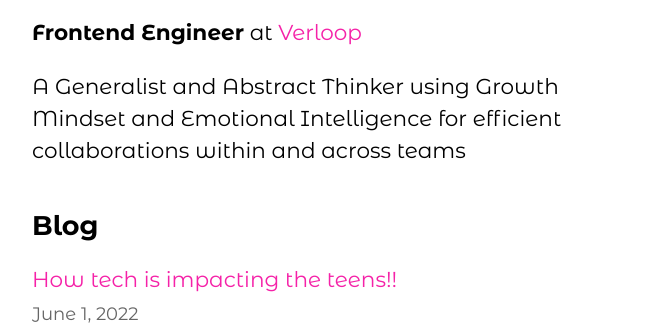
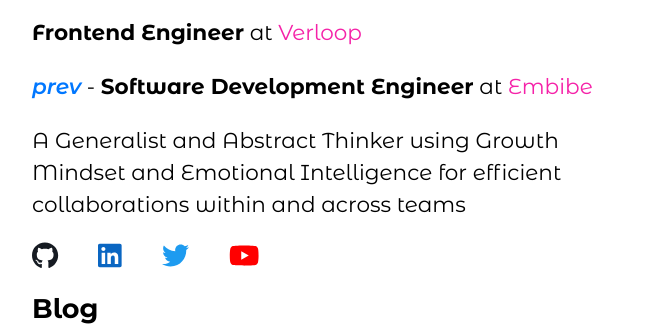
Before and after one commit to barbosa-07/my-portfolio, a Next.js app: page / in a window 1280 px wide. Shown: the part 294-620 px from the top of the page, without its empty margins (302-952 px from the left). Built offline with nearby package versions, Linux system fonts and the light colour scheme.

Commit message:
feat: social

```diff
--- a/package.json
+++ b/package.json
@@ -6,6 +6,11 @@
     "start": "next start"
   },
   "dependencies": {
+    "@fortawesome/fontawesome-svg-core": "^6.1.2",
+    "@fortawesome/free-brands-svg-icons": "^6.1.2",
+    "@fortawesome/free-regular-svg-icons": "^6.1.2",
+    "@fortawesome/free-solid-svg-icons": "^6.1.2",
+    "@fortawesome/react-fontawesome": "^0.2.0",
     "date-fns": "^2.29.2",
     "gray-matter": "^4.0.3",
     "next": "latest",
--- a/pages/_app.js
+++ b/pages/_app.js
@@ -1,4 +1,7 @@
 import "../styles/global.css";
+import "@fortawesome/fontawesome-svg-core/styles.css"; // import Font Awesome CSS
+import { config } from "@fortawesome/fontawesome-svg-core";
+config.autoAddCss = false; // Tell Font Awesome to skip adding the CSS automatically since it's being imported above
 export default function App({ Component, pageProps }) {
   return <Component {...pageProps} />;
 }
--- a/pages/index.js
+++ b/pages/index.js
@@ -4,6 +4,16 @@ import Date from "../components/date";
 import Layout, { siteTitle } from "../components/layout";
 import utilStyles from "../styles/utils.module.css";
 import { getSortedPostsData } from "../lib/posts";
+// Import the FontAwesomeIcon component
+import { FontAwesomeIcon } from "@fortawesome/react-fontawesome";
+
+// import the icons you need
+import {
+  faTwitter,
+  faLinkedin,
+  faYoutube,
+  faGithub,
+} from "@fortawesome/free-brands-svg-icons";
 
 export async function getStaticProps() {
   const allPostsData = getSortedPostsData();
@@ -26,10 +36,45 @@ export default function Home({ allPostsData }) {
           <a href="https://verloop.io/">Verloop</a>
         </p>
         <p>
+          <em className={`${utilStyles.blue} ${utilStyles.bold600}`}>prev</em> -{" "}
+          <strong>Software Development Engineer</strong> at{" "}
+          <a href="https://embibe.com/">Embibe</a>
+        </p>
+        <p>
           A Generalist and Abstract Thinker using Growth Mindset and Emotional
           Intelligence for efficient collaborations within and across teams
         </p>
       </section>
+      <setion>
+        <ul
+          className={`${utilStyles.list} ${utilStyles.displayFlex} ${utilStyles.flexGap40}`}
+        >
+          <li className={utilStyles.cursorPointer}>
+            <a href={"https://github.com/barbosa-07"} target="_blank">
+              <FontAwesomeIcon icon={faGithub} size="xl" color="#161b22" />
+            </a>
+          </li>
+          <li className={utilStyles.cursorPointer}>
+            <a href={"https://www.linkedin.com"} target="_blank">
+              <FontAwesomeIcon icon={faLinkedin} size="xl" color="#0a66c2" />
+            </a>
+          </li>
+          <li className={utilStyles.cursorPointer}>
+            <a href={"https://twitter.com/RizwanAkram07"} target="_blank">
+              <FontAwesomeIcon icon={faTwitter} size="xl" color="#1d9bf0" />
+            </a>
+          </li>
+
+          <li className={utilStyles.cursorPointer}>
+            <Link
+              href={"https://www.youtube.com/channel/UCT4PBRI8nHa7-8zFKBJHygQ"}
+              target="_blank"
+            >
+              <FontAwesomeIcon icon={faYoutube} size="xl" color="#ff0000" />
+            </Link>
+          </li>
+        </ul>
+      </setion>
       <section className={`${utilStyles.headingMd} ${utilStyles.padding1px}`}>
         <h2 className={utilStyles.headingLg}>Blog</h2>
         <ul className={utilStyles.list}>
--- a/styles/utils.module.css
+++ b/styles/utils.module.css
@@ -50,3 +50,23 @@
 .lightText {
   color: #666;
 }
+
+.blue {
+  color: rgb(0, 119, 255);
+}
+
+.bold600 {
+  font-weight: 600;
+}
+
+.displayFlex {
+  display: flex;
+}
+
+.flexGap40 {
+  gap: 40px;
+}
+
+.cursorPointer {
+  cursor: pointer;
+}
```
Also changed, not shown: 1 other file (tests, documents, lock files or other folders).
